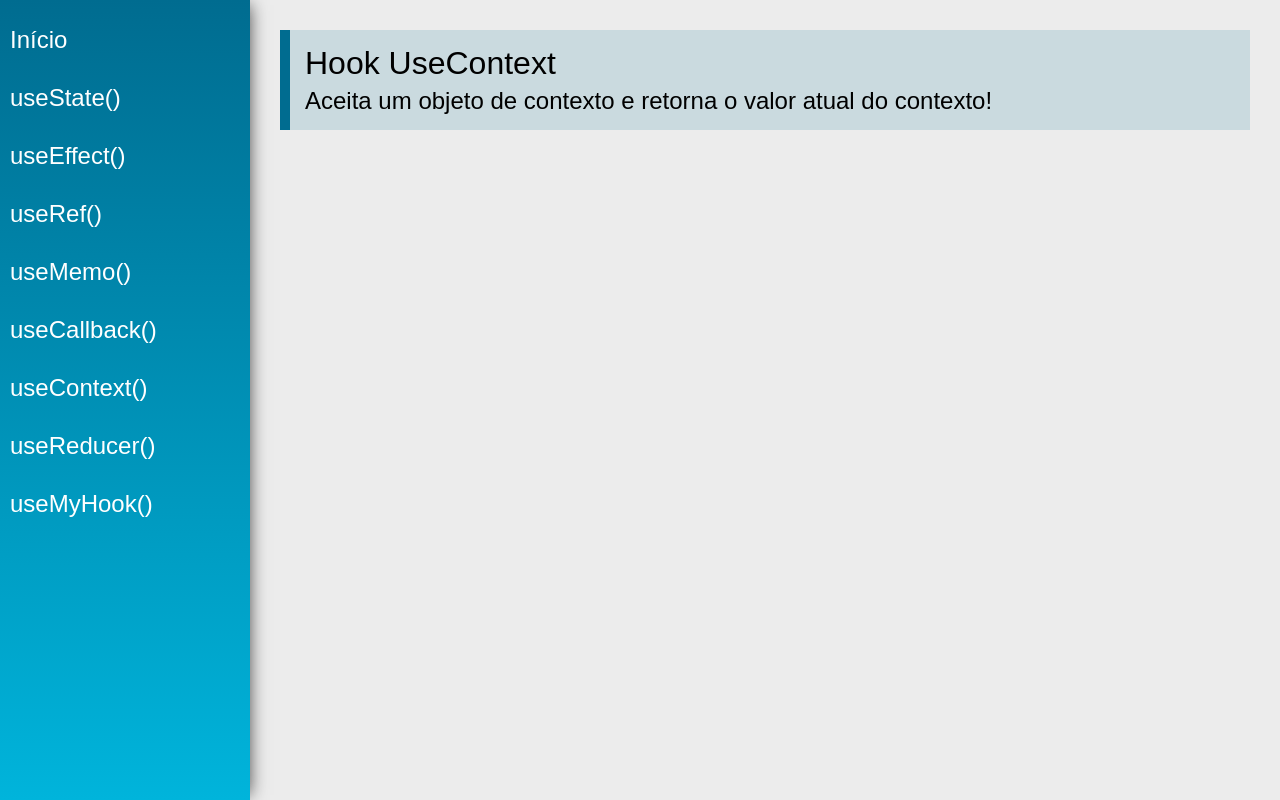
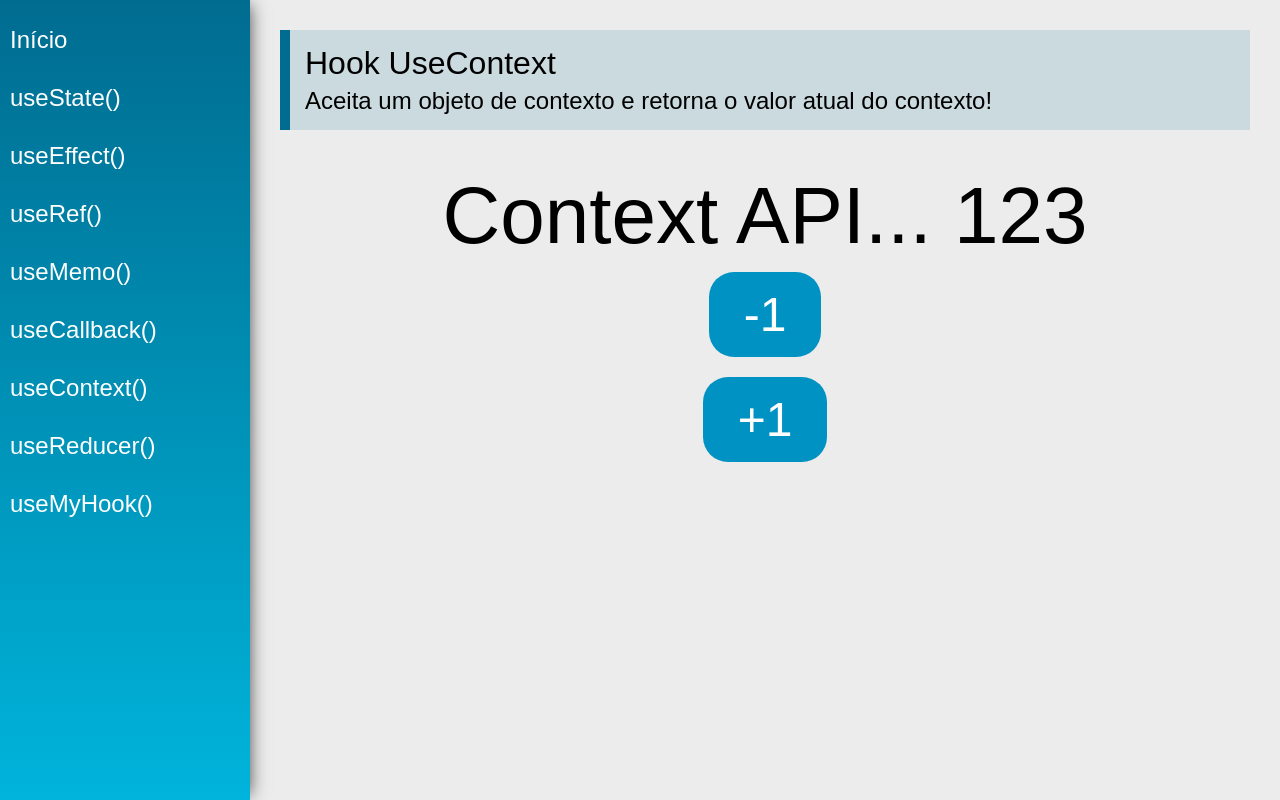
Before and after one commit to galenomoon/ReactHooks, a React (Create React App) app: page /useContext in a window 1280 px wide. Built offline with nearby package versions, Linux system fonts and the light colour scheme.

Commit message:
Developing using Context API and useContext()

```diff
--- /dev/null
+++ b/src/data/DataContext.js
@@ -0,0 +1,11 @@
+import React from "react";
+
+
+export const data ={ //Exporting data
+number:123,
+text: 'Context API...'
+}
+
+export const DataContext = React.createContext(data) //exporting DataContext
+
+export default DataContext
--- a/src/views/App.jsx
+++ b/src/views/App.jsx
@@ -1,20 +1,23 @@
-import './App.css'
-import React from 'react'
-import { BrowserRouter as Router } from  'react-router-dom'
+import "./App.css";
+import React, {useState} from "react";
+import { BrowserRouter as Router } from "react-router-dom";
 
-import Menu from '../components/layout/Menu'
-import Content from '../components/layout/Content'
+import Menu from "../components/layout/Menu";
+import Content from "../components/layout/Content";
+import DataContext, {data} from "../data/DataContext";
 
-const App = props => {
-
+const App = (props) => {
+    const [state, setState] = useState(data)
   return (
+    <DataContext.Provider value={{state, setState}}>
       <div className="App">
         <Router>
           <Menu />
           <Content />
         </Router>
       </div>
-    )
-}
+    </DataContext.Provider>
+  );
+};
 
-export default App
+export default App;
--- a/src/views/examples/UseContext.jsx
+++ b/src/views/examples/UseContext.jsx
@@ -1,15 +1,38 @@
-import React from 'react'
-import PageTitle from '../../components/layout/PageTitle'
+import React, { useContext } from "react";
+import PageTitle from "../../components/layout/PageTitle";
+import DataContext from "../../data/DataContext";
 
 const UseContext = (props) => {
+  const context = useContext(DataContext);
+
+  function addNumber(delta) {
+    context.setState({
+      ...context.state, //Restoring the others attributes keeping their values
+      number: context.state.number + delta,
+    });
+  }
+
   return (
     <div className="UseContext">
       <PageTitle
         title="Hook UseContext"
         subtitle="Aceita um objeto de contexto e retorna o valor atual do contexto!"
       />
+
+      <div className="center">
+        <span className="text">
+          {context.state.text} {context.state.number}
+        </span>
+
+        <button className="btn" onClick={() => addNumber(-1)}>
+          -1
+        </button>
+        <button className="btn" onClick={() => addNumber(+1)}>
+          +1
+        </button>
       </div>
-    )
-}
+    </div>
+  );
+};
 
-export default UseContext
+export default UseContext;
```
Also changed, not shown: src/index.js (+8 -7 lines). Lines whose indentation alone changed are shown as unchanged.
